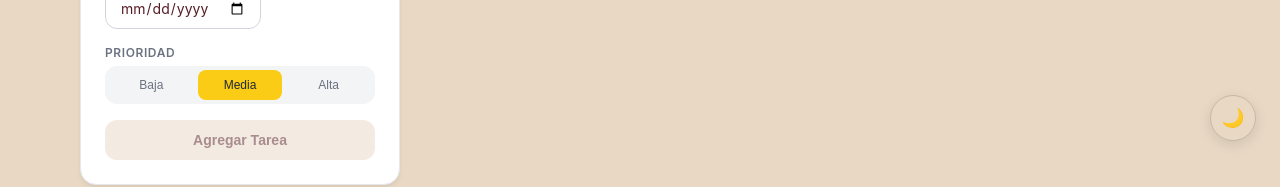
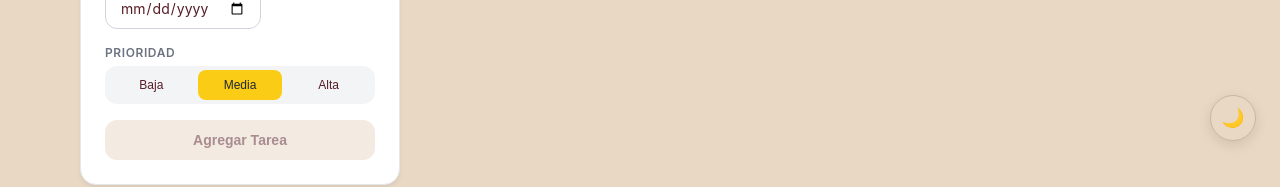
Before and after one commit to ferposadagarcia-maker/MateCod-ToDo-App, a React (Vite) app: page /dashboard in a window 1280 px wide. Shown: the part 635-822 px from the top of the page. Built offline with nearby package versions, Linux system fonts and the light colour scheme; no server answers; the database is empty; sample sign-in values are in the browser's storage.

Commit message:
Cambio de colores de inputs

```diff
--- a/src/components/TaskForm.css
+++ b/src/components/TaskForm.css
@@ -79,7 +79,7 @@
     padding: 8px 0;
     font-size: 0.75rem;
     font-weight: 500;
-    color: #6b7280;
+    color: var(--text-main);
     background-color: transparent;
     border-radius: 8px;
     cursor: pointer;
@@ -88,7 +88,7 @@
 }
 
 .priority-btn:hover {
-    color: #1f2937;
+    color: var(--accent-black);
 }
 
 .priority-btn.active.low {
```
